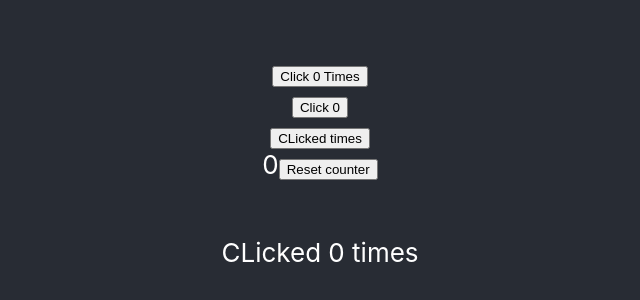
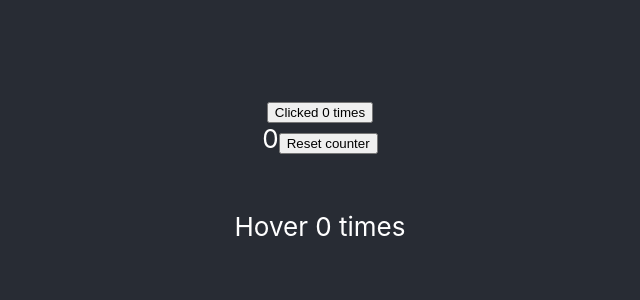
Before and after one commit to Reachakhil/circleCI-react, a React (Create React App) app: page / in a window 1280 px wide. Shown: the part 220-520 px from the top of the page, without its empty margins (320-960 px from the left). Built offline with nearby package versions, Linux system fonts and the light colour scheme.

Commit message:
code changes

```diff
--- a/src/App.js
+++ b/src/App.js
@@ -8,8 +8,7 @@ function App() {
   return (
     <div className="App">
       <header className="App-header">
-       <Counter1/>
-       <Counter2/>
+
        <ClickCounter/>
        <HoverCounter/>
       </header>
--- a/src/ClickCounter.js
+++ b/src/ClickCounter.js
@@ -24,7 +24,7 @@ class ClickCounter extends React.Component {
     render() {
         return(
             <div>
-            <button onClick={this.handleClick}>CLicked times</button>
+            <button onClick={this.handleClick}>Clicked {this.state.counter} times</button>
             <ClickCounterChild counter={this.state.counter} reset={this.reset}/>
             <br/>
             </div>
--- a/src/HoverCounter.js
+++ b/src/HoverCounter.js
@@ -17,7 +17,7 @@ class HoverCounter extends React.Component {
 
         return(
             <div>
-            <p onMouseOver={this.handleClick}>CLicked {this.state.counter} times</p>
+            <p onMouseOver={this.handleClick}>Hover {this.state.counter} times</p>
             </div>
         )
     }
```
